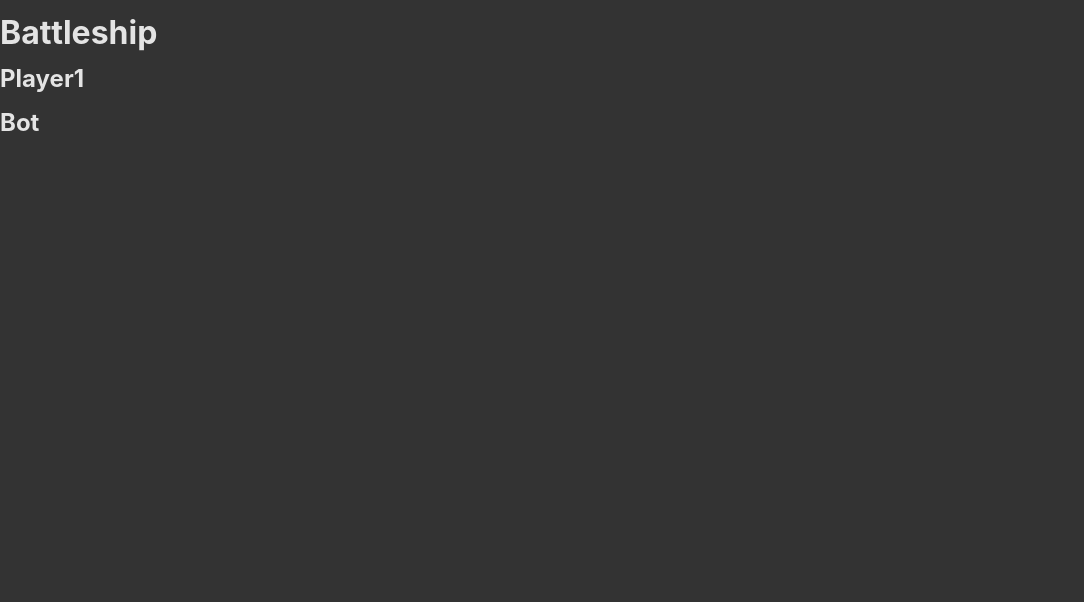
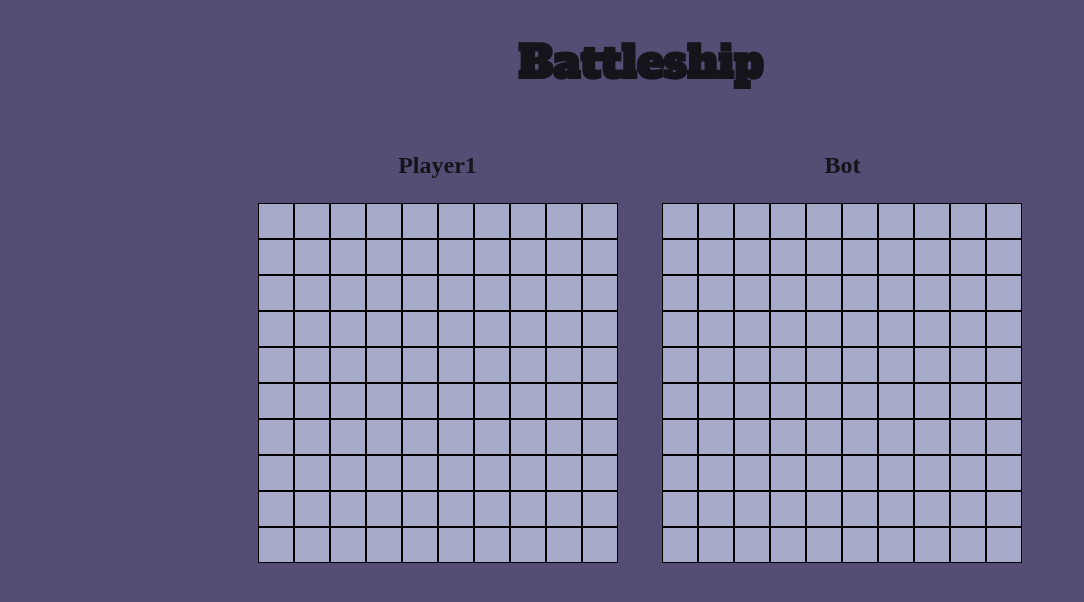
Before and after one commit to Casssb/battleship, a website built with Vite: page index.html in a window 1280 px wide. Shown: the whole page, without its empty margins (0-1084 px from the left). Built offline with nearby package versions, Linux system fonts and the light colour scheme.

Commit message:
add basic board styles

```diff
--- a/style.scss
+++ b/style.scss
@@ -1,18 +1,65 @@
 @import url('sanitize.css');
+@import url('https://fonts.googleapis.com/css2?family=Alfa+Slab+One&family=Poppins:wght@700&display=swap');
+
+@mixin flex($direction) {
+  display: flex;
+  flex-direction: $direction;
+  justify-content: center;
+  align-items: center;
+}
 
 :root {
-  font-family: Inter, Avenir, Helvetica, Arial, sans-serif;
-  font-size: 16px;
-  line-height: 24px;
-  font-weight: 400;
+  --ff-main: 'Poppins', sans-serif;
+  --ff-title: 'Alfa Slab One', cursive;
 
-  color-scheme: light dark;
-  color: rgba(255, 255, 255, 0.87);
-  background-color: #333333;
+  --font-size-sm: clamp(0.8rem, 0.17vw + 0.76rem, 0.89rem);
+  --font-size-base: clamp(1rem, 0.34vw + 0.91rem, 1.19rem);
+  --font-size-md: clamp(1.25rem, 0.61vw + 1.1rem, 1.58rem);
+  --font-size-lg: clamp(1.56rem, 1vw + 1.31rem, 2.11rem);
+  --font-size-xl: clamp(1.95rem, 1.56vw + 1.56rem, 2.81rem);
+  --font-size-xxl: clamp(2.44rem, 2.38vw + 1.85rem, 3.75rem);
+  --font-size-xxxl: clamp(3.05rem, 3.54vw + 2.17rem, 5rem);
 
-  font-synthesis: none;
-  text-rendering: optimizeLegibility;
-  -webkit-font-smoothing: antialiased;
-  -moz-osx-font-smoothing: grayscale;
-  -webkit-text-size-adjust: 100%;
+  --col-main: #554d74;
+  --col-secondary: #796ea8;
+  --col-text: #16131a;
+  --col-highlight: #d3d9e9;
+  --col-accent: #a6a9c8;
 }
+
+body {
+  background-color: var(--col-main);
+  color: var(--col-text);
+  @include flex(column);
+}
+
+header {
+  height: min-content;
+}
+
+.header-title {
+  font-family: var(--ff-title);
+  font-size: var(--font-size-xl);
+}
+
+main {
+  height: 100%;
+  @include flex(row);
+  gap: var(--font-size-xl);
+}
+
+.gameboard {
+  @include flex(column);
+}
+
+.player-board,
+.bot-board {
+  background-color: var(--col-accent);
+  display: grid;
+  grid-template-columns: repeat(10, 4.5vmin);
+  grid-template-rows: repeat(10, 4.5vmin);
+}
+
+.player-tile, .bot-tile {
+  border: 1px solid black;
+}
```
